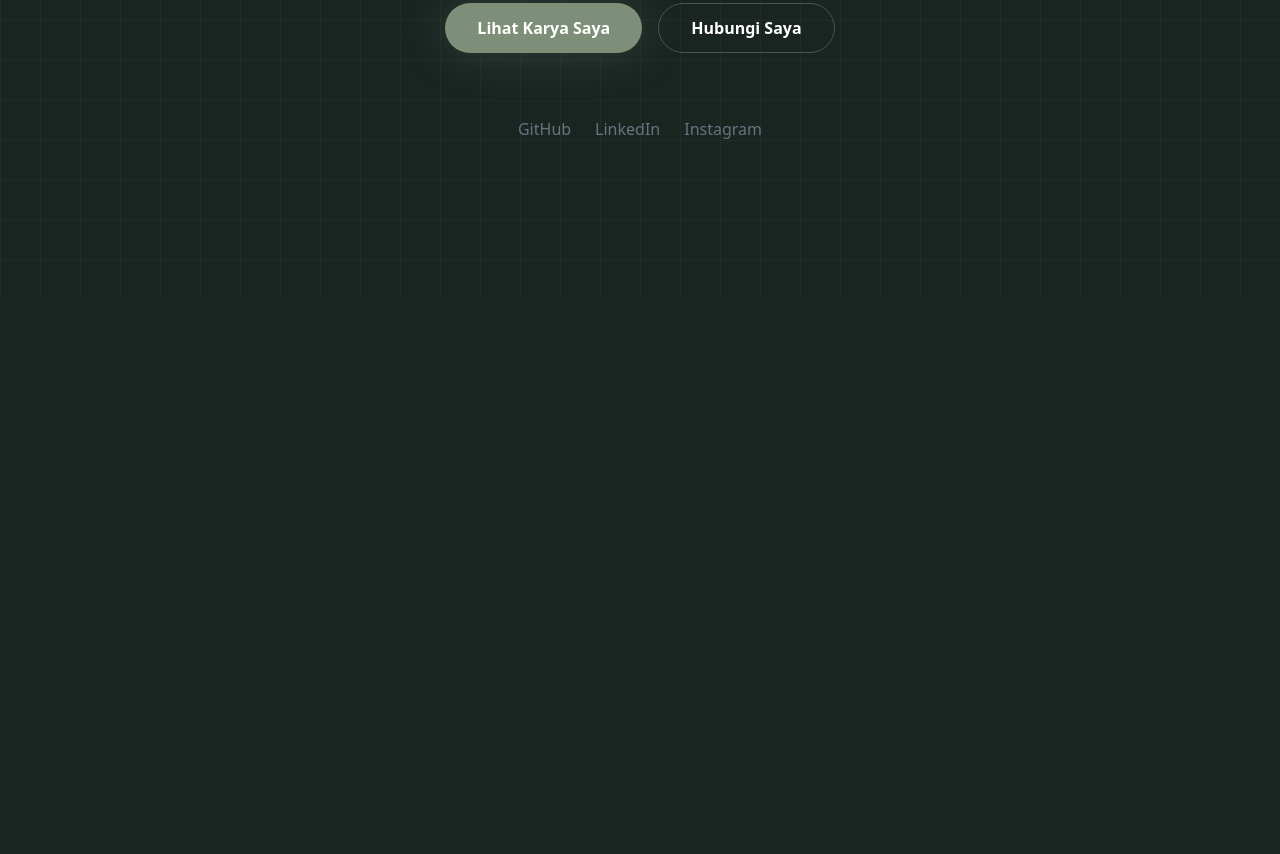
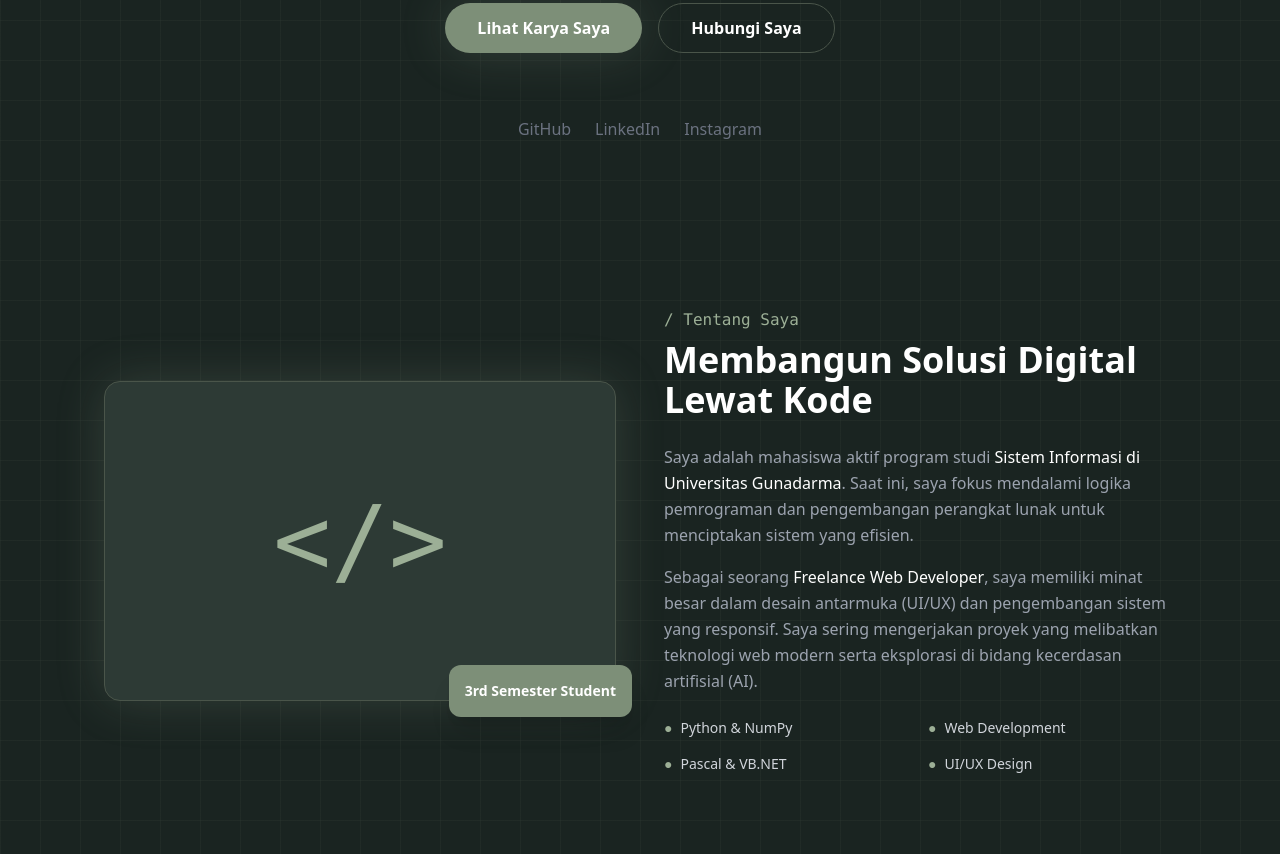
Before and after one commit to rmarrayyanpasha-creator/About-Rey, a plain HTML site: page index.html in a window 1280 px wide. Shown: the part 500-1354 px from the top of the page. Before the commit the page ends 800 px from the top, so only its background shows below. Drawn offline with nearby package versions, Linux system fonts and the light colour scheme.

Commit message:
Update index.html

```diff
--- a/index.html
+++ b/index.html
@@ -69,6 +69,46 @@
             <a href="#" class="hover:text-[#9caf96] transition">Instagram</a>
         </div>
     </main>
+    <section id="about" class="py-20 px-10 max-w-6xl mx-auto">
+        <div class="grid md:grid-cols-2 gap-12 items-center">
+            <div class="relative">
+                <div class="w-full h-80 bg-[#2d3a35] rounded-2xl border border-[#4a554a] glow-sage flex items-center justify-center overflow-hidden">
+                    <span class="text-[#9caf96] text-8xl font-mono">&lt;/&gt;</span>
+                </div>
+                <div class="absolute -bottom-4 -right-4 bg-[#7d8f78] p-4 rounded-xl shadow-xl">
+                    <p class="text-sm font-bold">3rd Semester Student</p>
+                </div>
+            </div>
+
+            <div class="text-left">
+                <h3 class="text-[#9caf96] font-mono mb-2">/ Tentang Saya</h3>
+                <h2 class="text-3xl md:text-4xl font-bold mb-6">Membangun Solusi Digital Lewat Kode</h2>
+
+                <p class="text-gray-400 mb-4 leading-relaxed">
+                    Saya adalah mahasiswa aktif program studi <span class="text-white font-medium">Sistem Informasi di Universitas Gunadarma</span>. Saat ini, saya fokus mendalami logika pemrograman dan pengembangan perangkat lunak untuk menciptakan sistem yang efisien.
+                </p>
+
+                <p class="text-gray-400 mb-6 leading-relaxed">
+                    Sebagai seorang <span class="text-white font-medium">Freelance Web Developer</span>, saya memiliki minat besar dalam desain antarmuka (UI/UX) dan pengembangan sistem yang responsif. Saya sering mengerjakan proyek yang melibatkan teknologi web modern serta eksplorasi di bidang kecerdasan artifisial (AI).
+                </p>
+
+                <div class="grid grid-cols-2 gap-4">
+                    <div class="flex items-center gap-2 text-sm text-gray-300">
+                        <span class="text-[#9caf96]">●</span> Python & NumPy
+                    </div>
+                    <div class="flex items-center gap-2 text-sm text-gray-300">
+                        <span class="text-[#9caf96]">●</span> Web Development
+                    </div>
+                    <div class="flex items-center gap-2 text-sm text-gray-300">
+                        <span class="text-[#9caf96]">●</span> Pascal & VB.NET
+                    </div>
+                    <div class="flex items-center gap-2 text-sm text-gray-300">
+                        <span class="text-[#9caf96]">●</span> UI/UX Design
+                    </div>
+                </div>
+            </div>
+        </div>
+    </section>
 
 </body>
 </html>
```
